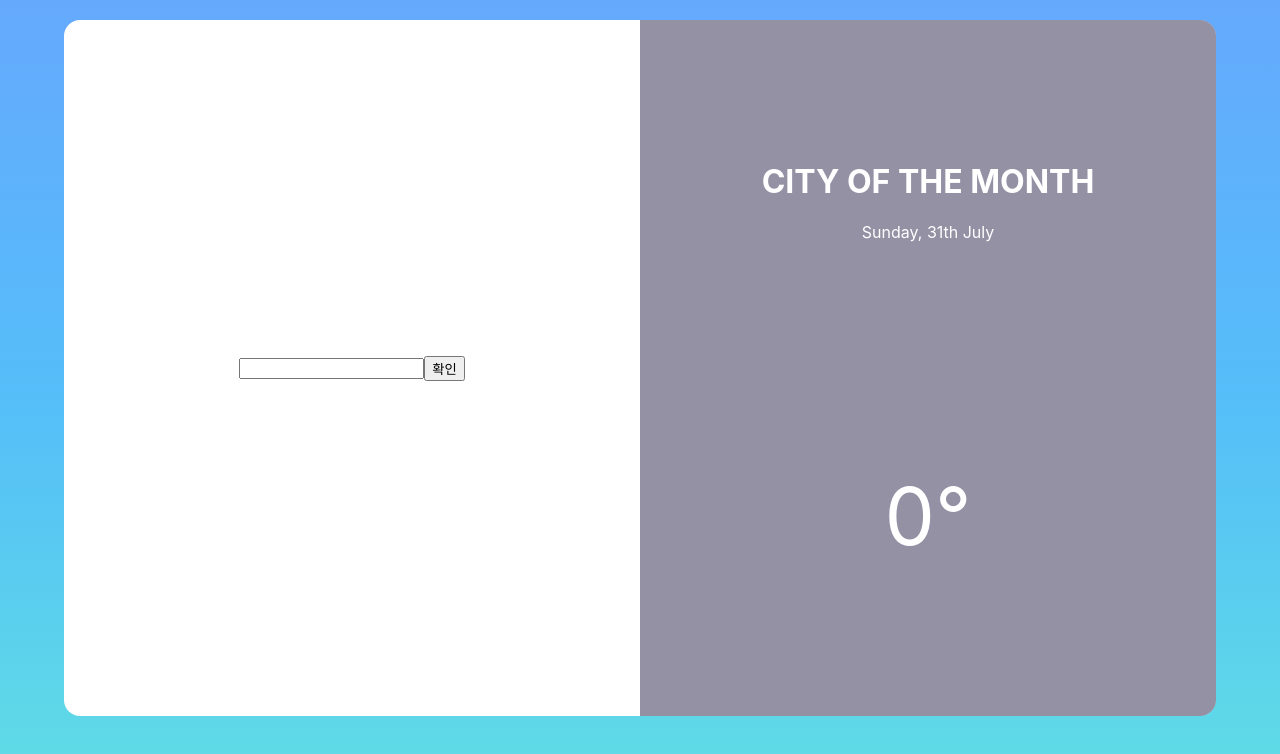
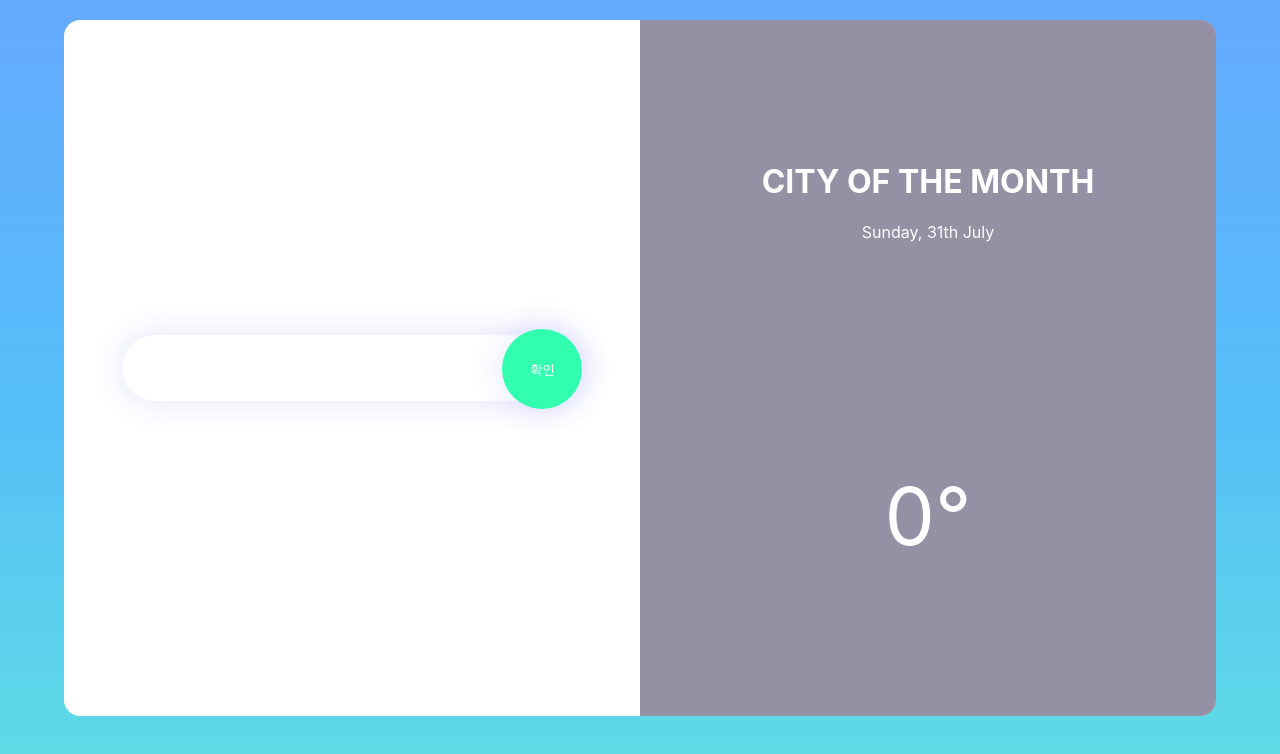
Before and after one commit to WADE-Study-Club/project-react-Knoa0405, a React (Create React App) app in the folder client/: page /add in a window 1280 px wide. Shown: the top 754 px of the page. Built offline with nearby package versions, Linux system fonts and the light colour scheme; no server answers; a web font is replaced by a local one.

Commit message:
🎨 Implement Search input

```diff
--- a/client/src/AddPage.jsx
+++ b/client/src/AddPage.jsx
@@ -14,12 +14,39 @@ const AddWrapper = styled.div`
   align-items: center;
 `;
 
+const SearchWrapper = styled.div`
+  display : flex;
+  position : relative;
+  width : 80%;
+`;
+
 const SearchInput = styled.input`
-
+  box-sizing: border-box;
+  width: 100%;
+  padding: 1.5rem;
+  border-radius: 3rem;
+  outline: none;
+  border: none;
+  box-shadow: 0 0 2rem 0.15rem rgba(0, 0, 255, 0.1);
+  font-size: 1rem;
+  color: #131F69;
+  text-transform: uppercase;
 `;
 
 const SearchButton = styled.button`
-
+  cursor: pointer;
+  position: absolute;
+  background-color: #31feae;
+  height: 5rem;
+  width: 5rem;
+  border-radius: 50%;
+  right: 0;
+  top: -0.35rem;
+  outline: none;
+  border: none;
+  z-index: 5;
+  box-shadow: 0 0 2rem 0.15rem rgba(0, 0, 255, 0.1);
+  color : #fff;
 `;
 
 const MainCard = styled.div`
@@ -127,11 +154,14 @@ function AddPage() {
 
     getCityWeather({ city });
   }, []);
+
   return (
     <MainCard>
       <AddWrapper>
-        <SearchInput onChange={handleChange} value={input} />
-        <SearchButton onClick={handleClick}>확인</SearchButton>
+        <SearchWrapper>
+          <SearchInput onChange={handleChange} value={input} />
+          <SearchButton onClick={handleClick}>확인</SearchButton>
+        </SearchWrapper>
       </AddWrapper>
       <CityWrapper>
         <CityHeader>
```
Also changed, not shown: 1 other file (tests, documents, lock files or other folders).
